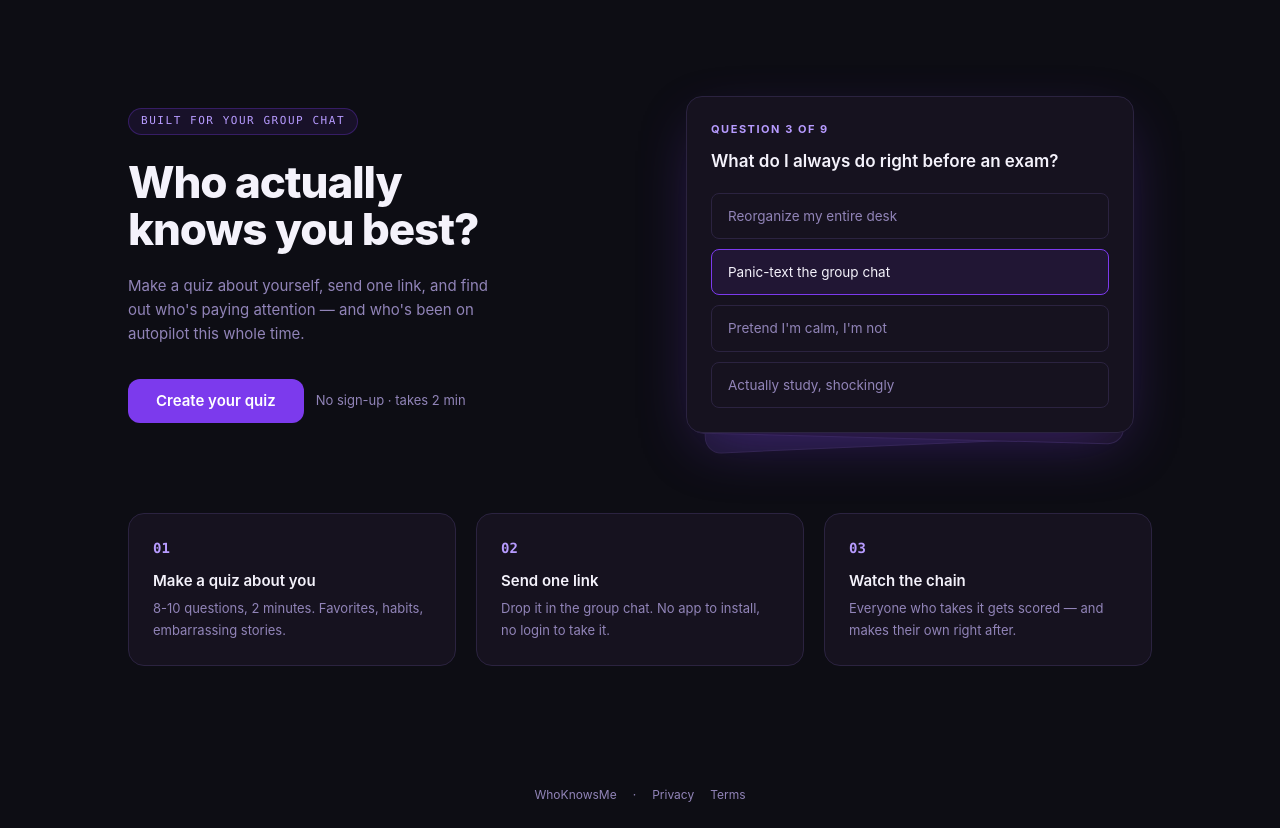
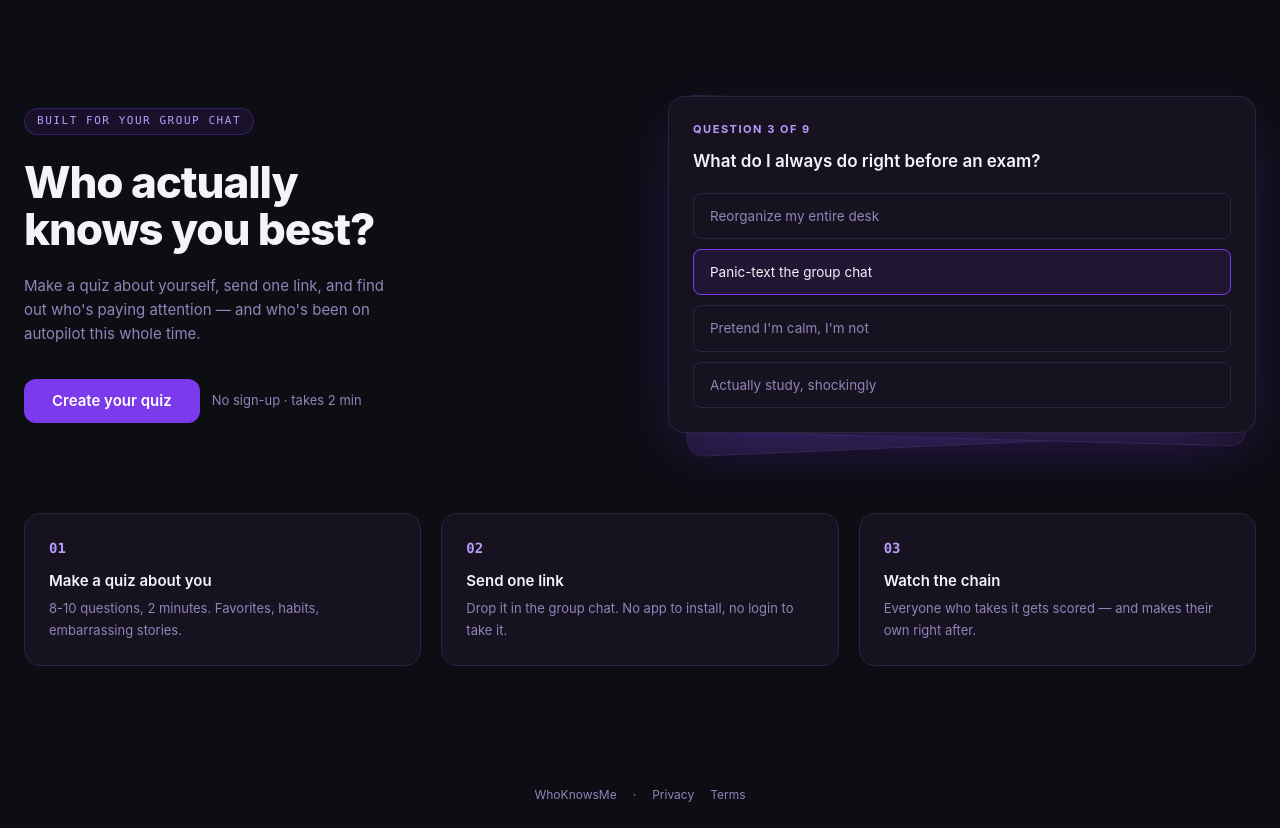
Before and after one commit to Feroz723/whoknowme, a Next.js app: page / in a window 1280 px wide. Built offline with nearby package versions, Linux system fonts and the light colour scheme.

Commit message:
Full-width responsive layout — removed max-w-md constraints, relaxed max-widths across all pages

```diff
--- a/app/create/page.tsx
+++ b/app/create/page.tsx
@@ -3,7 +3,7 @@ import { CreateQuizFlow } from "@/components/CreateQuizFlow";
 export default function CreatePage() {
   return (
     <main className="flex-1 flex flex-col px-6 py-10 sm:py-16">
-      <div className="max-w-md w-full mx-auto">
+      <div className="w-full mx-auto">
         <CreateQuizFlow />
       </div>
     </main>
--- a/app/layout.tsx
+++ b/app/layout.tsx
@@ -17,7 +17,7 @@ export default function RootLayout({
       <body className="min-h-full flex flex-col bg-bg text-text">
         {children}
         <footer className="mt-auto px-6 py-6">
-          <div className="max-w-5xl mx-auto flex items-center justify-center gap-4 text-[12px] text-text-muted">
+          <div className="max-w-7xl mx-auto flex items-center justify-center gap-4 text-[12px] text-text-muted">
             <span>WhoKnowsMe</span>
             <span aria-hidden="true">·</span>
             <a href="/privacy" className="hover:text-text transition-colors">
--- a/app/page.tsx
+++ b/app/page.tsx
@@ -24,7 +24,7 @@ export default function Home() {
   return (
     <main className="flex-1 flex flex-col">
       <section className="px-6 pt-16 pb-14 sm:pt-24 sm:pb-20">
-        <div className="max-w-5xl mx-auto grid gap-14 sm:grid-cols-2 sm:items-center">
+        <div className="max-w-7xl mx-auto grid gap-14 sm:grid-cols-2 sm:items-center">
           <div>
             <div className="inline-block text-[11px] font-mono font-medium tracking-[0.14em] uppercase text-accent-soft bg-accent/10 border border-accent/30 rounded-full px-3 py-1 mb-6">
               Built for your group chat
@@ -76,7 +76,7 @@ export default function Home() {
       </section>
 
       <section className="px-6 pb-24">
-        <div className="max-w-5xl mx-auto grid gap-5 sm:grid-cols-3">
+        <div className="max-w-7xl mx-auto grid gap-5 sm:grid-cols-3">
           {STEPS.map((s) => (
             <div
               key={s.n}
--- a/app/privacy/page.tsx
+++ b/app/privacy/page.tsx
@@ -8,7 +8,7 @@ export const metadata: Metadata = {
 export default function PrivacyPage() {
   return (
     <main className="flex-1 px-6 py-14 sm:py-20">
-      <div className="max-w-2xl mx-auto text-[14px] text-text-muted leading-relaxed space-y-5">
+      <div className="max-w-4xl mx-auto text-[14px] text-text-muted leading-relaxed space-y-5">
         <h1 className="text-[22px] font-bold text-text">Privacy Policy</h1>
         <p className="text-[12px]">Last updated: July 2026</p>
 
--- a/app/q/[slug]/manage/page.tsx
+++ b/app/q/[slug]/manage/page.tsx
@@ -18,7 +18,7 @@ export default async function ManagePage({ params, searchParams }: Props) {
   if (!token) {
     return (
       <main className="flex-1 flex flex-col px-6 py-10 sm:py-16">
-        <div className="max-w-md w-full mx-auto">
+        <div className="w-full max-w-lg mx-auto sm:max-w-xl lg:max-w-2xl">
           <div className="rounded-2xl bg-surface border border-border p-6">
             <h2 className="text-[18px] font-bold text-text mb-2">Private link required</h2>
             <p className="text-[13.5px] text-text-muted">
@@ -47,7 +47,7 @@ export default async function ManagePage({ params, searchParams }: Props) {
 
   return (
     <main className="flex-1 flex flex-col px-6 py-10 sm:py-16">
-      <div className="max-w-md w-full mx-auto">
+      <div className="w-full max-w-lg mx-auto sm:max-w-xl lg:max-w-2xl">
         <div className="rounded-2xl bg-surface border border-border p-6">
           <div className="text-[11px] font-bold tracking-[0.14em] uppercase text-accent-soft mb-3">
             Your quiz results
--- a/app/q/[slug]/page.tsx
+++ b/app/q/[slug]/page.tsx
@@ -9,7 +9,7 @@ export default async function TakeQuizPage({ params }: Props) {
 
   return (
     <main className="flex-1 flex flex-col px-6 py-10 sm:py-16">
-      <div className="max-w-md w-full mx-auto">
+      <div className="w-full mx-auto">
         <TakeQuizFlow slug={slug} />
       </div>
     </main>
--- a/app/q/[slug]/result/[responseId]/page.tsx
+++ b/app/q/[slug]/result/[responseId]/page.tsx
@@ -61,8 +61,8 @@ export default async function ResultPage({ params }: Props) {
 
   return (
     <main className="flex-1 flex flex-col px-6 py-10 sm:py-16">
-      <div className="max-w-md w-full mx-auto">
-        <div className="relative w-full max-w-md mx-auto">
+      <div className="w-full mx-auto">
+        <div className="relative w-full max-w-lg mx-auto sm:max-w-xl lg:max-w-2xl">
           <div className="absolute inset-x-3 -bottom-3 h-full rounded-2xl bg-surface-raised border border-border rotate-[-2.5deg]" />
           <div className="absolute inset-x-1.5 -bottom-1.5 h-full rounded-2xl bg-surface border border-border rotate-[1.5deg]" />
 
--- a/app/terms/page.tsx
+++ b/app/terms/page.tsx
@@ -8,7 +8,7 @@ export const metadata: Metadata = {
 export default function TermsPage() {
   return (
     <main className="flex-1 px-6 py-14 sm:py-20">
-      <div className="max-w-2xl mx-auto text-[14px] text-text-muted leading-relaxed space-y-5">
+      <div className="max-w-4xl mx-auto text-[14px] text-text-muted leading-relaxed space-y-5">
         <h1 className="text-[22px] font-bold text-text">Terms of Service</h1>
         <p className="text-[12px]">Last updated: July 2026</p>
 
--- a/components/StackedCard.tsx
+++ b/components/StackedCard.tsx
@@ -15,7 +15,7 @@ export function StackedCard({
   eyebrow?: string;
 }) {
   return (
-    <div className="relative w-full max-w-md mx-auto">
+    <div className="relative w-full max-w-lg mx-auto sm:max-w-xl lg:max-w-2xl">
       {/* back edges of the stack */}
       <div className="absolute inset-x-3 -bottom-3 h-full rounded-2xl bg-surface-raised border border-border rotate-[-2.5deg]" />
       <div className="absolute inset-x-1.5 -bottom-1.5 h-full rounded-2xl bg-surface border border-border rotate-[1.5deg]" />
```
